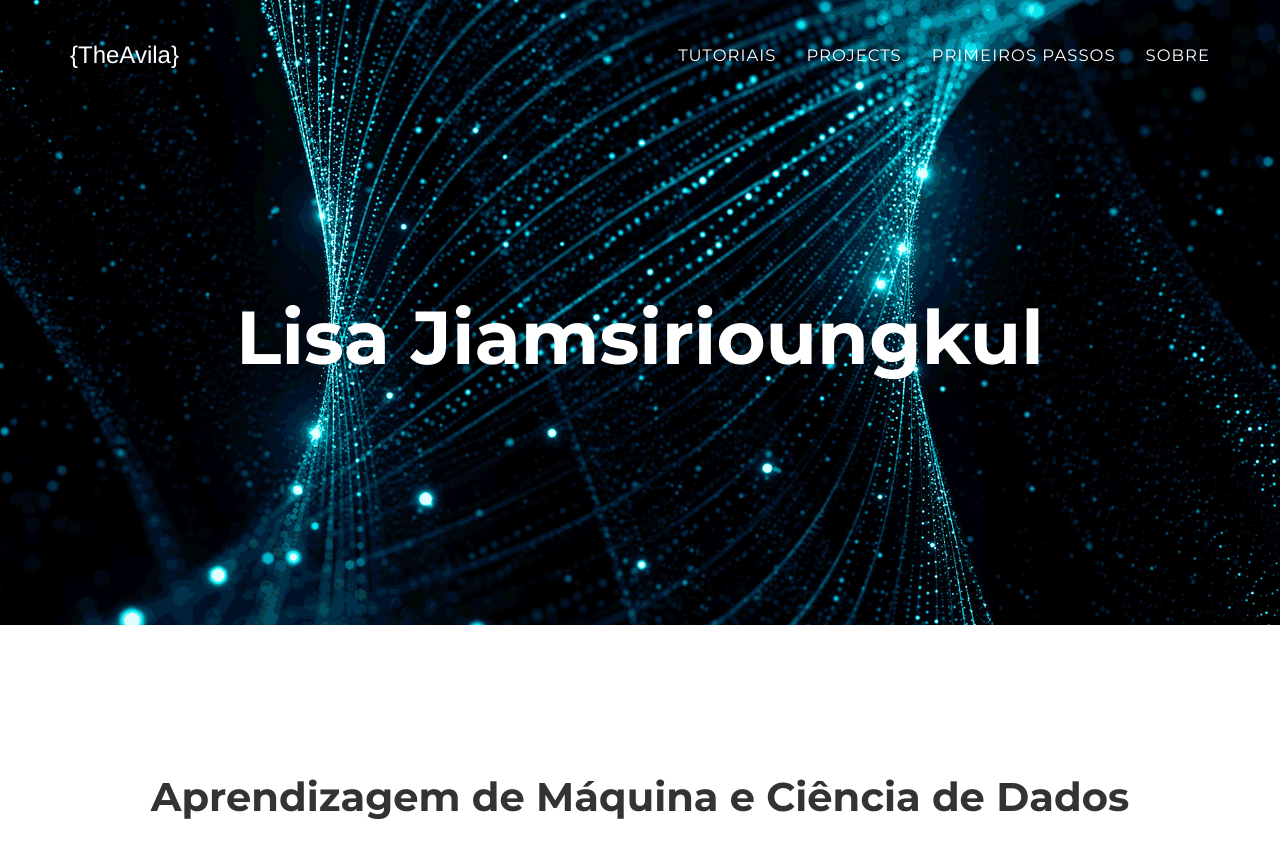
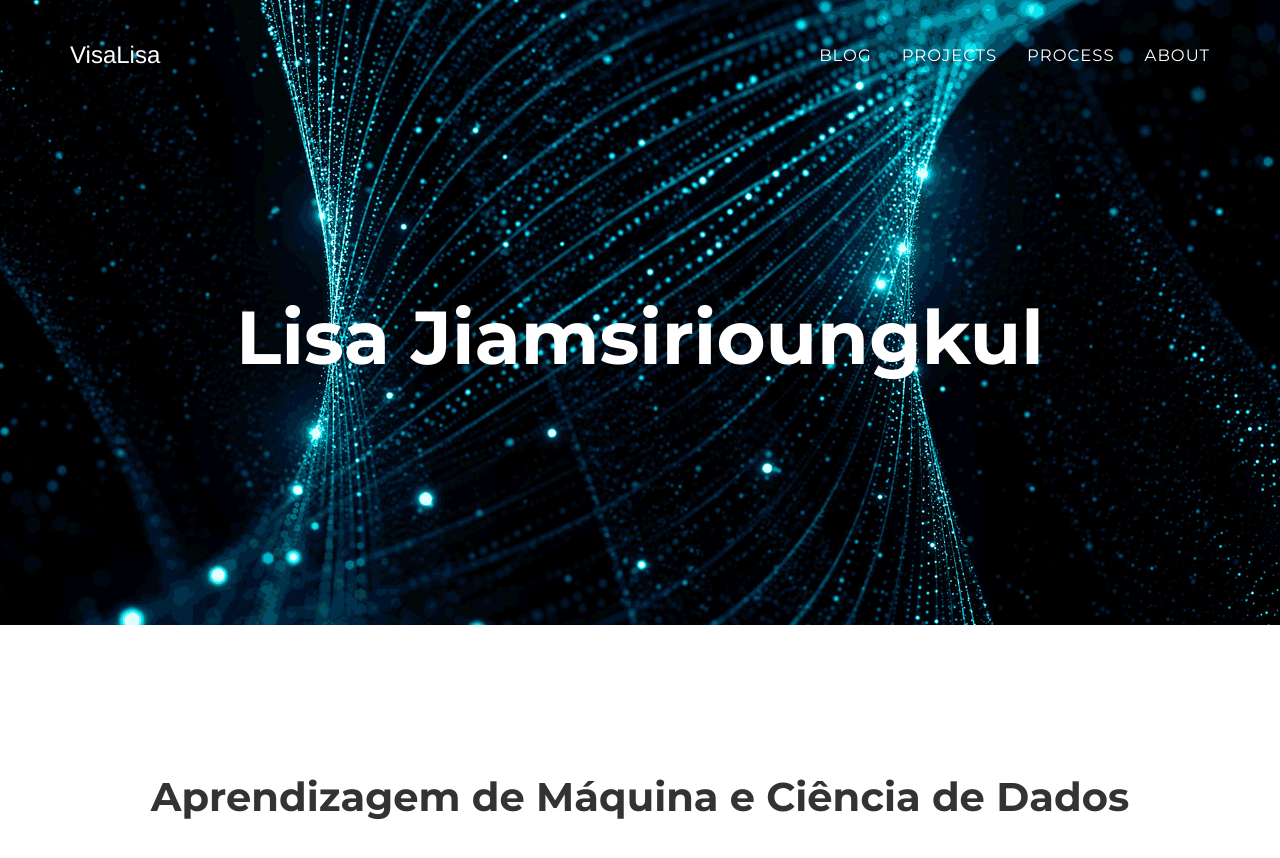
Before and after one commit to VisaLisa/visalisa.github.io, a Jekyll site: the page built from index.html, in a window 1280 px wide and 900 px high. Shown: the top 858 px of the window. Built offline with Jekyll 4.4.1, drawn with Linux system fonts in a browser that asks for light colours; some web fonts are replaced.

Commit message:
updated links

```diff
--- a/_includes/nav.html
+++ b/_includes/nav.html
@@ -10,7 +10,7 @@
                     <span class="icon-bar"></span>
                 </button>
                 <a class="navbar-brand page-scroll" href="/" style="font-family: Helvetica; font-size: x-large; color: white;
-">{TheAvila}</a>
+">VisaLisa</a>
             </div>
 
             <!-- Collect the nav links, forms, and other content for toggling -->
@@ -20,16 +20,16 @@
                         <a href="#page-top"></a>
                     </li>
                     <li>
-                        <a class="page-scroll" href="/tutoriais/">Tutoriais</a>
+                        <a class="page-scroll" href="/blog/">Blog</a>
                     </li>
                     <li>
                         <a class="page-scroll" href="/projects/">Projects</a>
                     </li>
                     <li>
-                        <a class="page-scroll" href="/primeirosPassos/">Primeiros Passos</a>
+                        <a class="page-scroll" href="/process/">Process</a>
                     </li>
                     <li>
-                        <a class="page-scroll" href="/sobre">Sobre</a>
+                        <a class="page-scroll" href="/about/">About</a>
                     </li>
                 </ul>
             </div>
```
